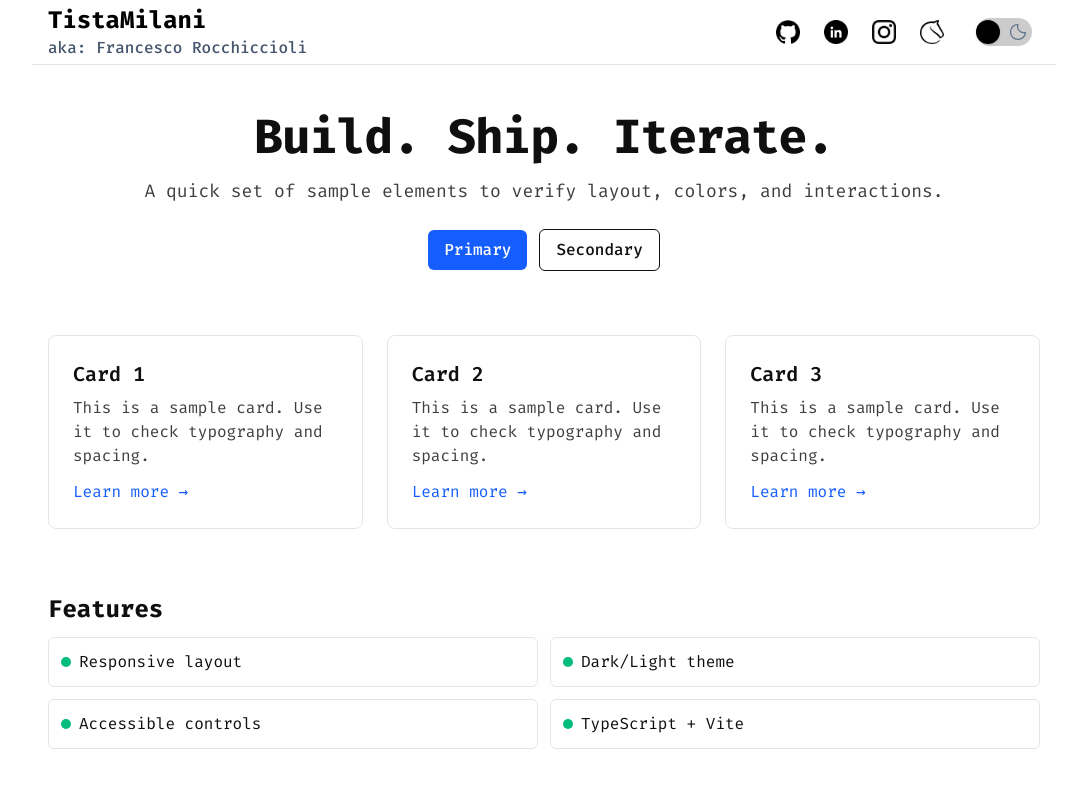
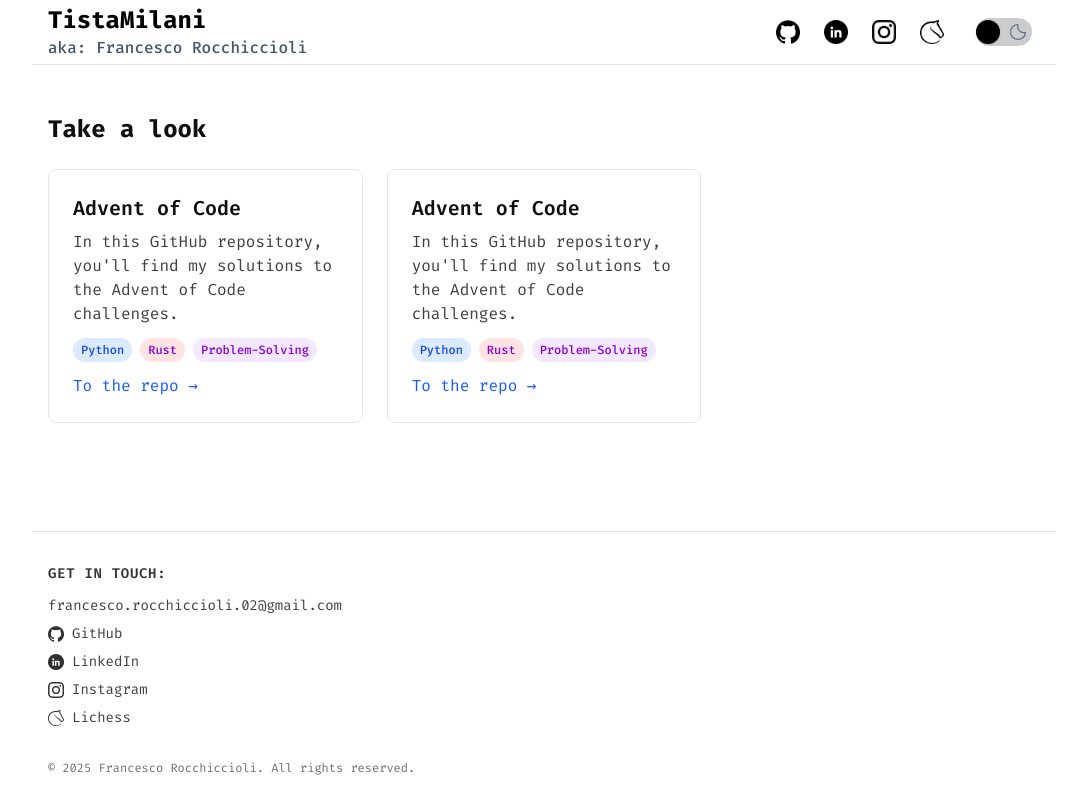
Before and after one commit to TistaMilani/me, a React (Vite) app: page / in a window 1280 px wide. Shown: the top 800 px of the page, without its empty margins (96-1183 px from the left). Built offline with nearby package versions, Linux system fonts and the light colour scheme.

Commit message:
Content update

```diff
--- a/index.html
+++ b/index.html
@@ -3,7 +3,7 @@
   <head>
     <meta charset="UTF-8" />
     <meta name="viewport" content="width=device-width, initial-scale=1.0" />
-    <title>TistaMilani | Personal Website</title>
+    <title>TistaMilani aka Francesco Rocchiccioli | Personal Website</title>
     <link rel="icon" type="image/x-icon" href="favicon.ico" />
     <link rel="preconnect" href="https://fonts.googleapis.com">
     <link rel="preconnect" href="https://fonts.gstatic.com" crossorigin>
--- a/src/components/main-page.tsx
+++ b/src/components/main-page.tsx
@@ -1,47 +1,66 @@
 export default function MainPage() {
     return (
-        <main className="mx-auto w-full max-w-6xl px-4 py-8 md:py-12">
-            <section className="text-center mb-10 md:mb-16">
-                <h1 className="text-3xl md:text-5xl font-extrabold tracking-tight">Build. Ship. Iterate.</h1>
-                <p className="mt-3 md:mt-4 text-base md:text-lg opacity-80">A quick set of sample elements to verify layout, colors, and interactions.</p>
-                <div className="mt-6 flex items-center justify-center gap-3">
-                    <button className="rounded-md px-4 py-2 text-sm md:text-base font-medium text-white bg-blue-600 hover:bg-blue-500 focus:outline-none focus:ring-2 focus:ring-blue-400">Primary</button>
-                    <button className="rounded-md px-4 py-2 text-sm md:text-base font-medium border border-current hover:opacity-80 focus:outline-none focus:ring-2 focus:ring-black/20">Secondary</button>
-                </div>
-            </section>
+        <main className="mx-auto w-full max-w-6xl px-4 pt-8 md:pt-12">
 
-            <section className="grid grid-cols-1 sm:grid-cols-2 lg:grid-cols-3 gap-4 md:gap-6 mb-10 md:mb-16">
-                {[1,2,3].map((i) => (
-                    <article key={i} className="rounded-lg border border-black/10 dark:border-white/10 p-4 md:p-6">
-                        <h2 className="text-lg md:text-xl font-semibold">Card {i}</h2>
-                        <p className="mt-2 text-sm md:text-base opacity-80">This is a sample card. Use it to check typography and spacing.</p>
-                        <a href="#" className="mt-3 inline-block text-sm md:text-base text-blue-600 hover:underline">Learn more →</a>
-                    </article>
-                ))}
-            </section>
 
-            <section className="mb-10 md:mb-16">
-                <h3 className="text-xl md:text-2xl font-bold">Features</h3>
-                <ul className="mt-3 grid grid-cols-1 sm:grid-cols-2 gap-2 md:gap-3">
-                    {['Responsive layout','Dark/Light theme','Accessible controls','TypeScript + Vite'].map((f) => (
-                        <li key={f} className="flex items-center gap-2 rounded-md border border-black/10 dark:border-white/10 p-3">
-                            <span className="inline-block h-2.5 w-2.5 rounded-full bg-emerald-500" />
-                            <span className="text-sm md:text-base">{f}</span>
-                        </li>
-                    ))}
-                </ul>
-            </section>
+            <section className="grid grid-cols-1 sm:grid-cols-2 lg:grid-cols-3 gap-4 md:gap-6 mb-2 md:mb-4">
+                <h3 className="col-span-full text-xl md:text-2xl font-bold">
+                    Take a look
+                </h3>
 
-            <section className="mb-10 md:mb-16">
-                <h3 className="text-xl md:text-2xl font-bold">Contact</h3>
-                <form className="mt-4 grid grid-cols-1 sm:grid-cols-2 gap-4">
-                    <input className="col-span-1 rounded-md border border-black/10 dark:border-white/10 bg-transparent px-3 py-2 focus:outline-none focus:ring-2 focus:ring-blue-400" placeholder="Your name" />
-                    <input className="col-span-1 rounded-md border border-black/10 dark:border-white/10 bg-transparent px-3 py-2 focus:outline-none focus:ring-2 focus:ring-blue-400" placeholder="Email" type="email" />
-                    <textarea className="sm:col-span-2 rounded-md border border-black/10 dark:border-white/10 bg-transparent px-3 py-2 focus:outline-none focus:ring-2 focus:ring-blue-400" placeholder="Message" rows={4} />
-                    <div>
-                        <button className="rounded-md px-4 py-2 text-sm md:text-base font-medium text-white bg-emerald-600 hover:bg-emerald-500 focus:outline-none focus:ring-2 focus:ring-emerald-400">Send</button>
+                <article className="rounded-lg border border-black/10 dark:border-white/10 p-4 md:p-6">
+                    <h2 className="text-lg md:text-xl font-semibold">Advent of Code</h2>
+                    <p className="mt-2 text-sm md:text-base opacity-80">
+                        In this GitHub repository, you'll find my solutions to the Advent of Code
+                        challenges.
+                    </p>
+
+                    <div className="mt-3 flex flex-wrap gap-2">
+                        <span className="px-2 py-1 text-xs font-medium rounded-full bg-blue-100 text-blue-700">
+                        Python
+                        </span>
+                        <span className="px-2 py-1 text-xs font-medium rounded-full bg-red-100 text-purple-700">
+                        Rust
+                        </span>
+                        <span className="px-2 py-1 text-xs font-medium rounded-full bg-purple-100 text-purple-700">
+                        Problem-Solving
+                        </span>
                     </div>
-                </form>
+
+                    <a
+                        href="https://github.com/TistaMilani/advent-of-code"
+                        className="mt-3 inline-block text-sm md:text-base text-blue-600 hover:underline"
+                    >
+                        To the repo →
+                    </a>
+                </article>
+
+                <article className="rounded-lg border border-black/10 dark:border-white/10 p-4 md:p-6">
+                    <h2 className="text-lg md:text-xl font-semibold">Advent of Code</h2>
+                    <p className="mt-2 text-sm md:text-base opacity-80">
+                        In this GitHub repository, you'll find my solutions to the Advent of Code
+                        challenges.
+                    </p>
+
+                    <div className="mt-3 flex flex-wrap gap-2">
+                        <span className="px-2 py-1 text-xs font-medium rounded-full bg-blue-100 text-blue-700">
+                        Python
+                        </span>
+                        <span className="px-2 py-1 text-xs font-medium rounded-full bg-red-100 text-purple-700">
+                        Rust
+                        </span>
+                        <span className="px-2 py-1 text-xs font-medium rounded-full bg-purple-100 text-purple-700">
+                        Problem-Solving
+                        </span>
+                    </div>
+
+                    <a
+                        href="https://github.com/TistaMilani/advent-of-code"
+                        className="mt-3 inline-block text-sm md:text-base text-blue-600 hover:underline"
+                    >
+                        To the repo →
+                    </a>
+                </article>
             </section>
         </main>
     )
```
